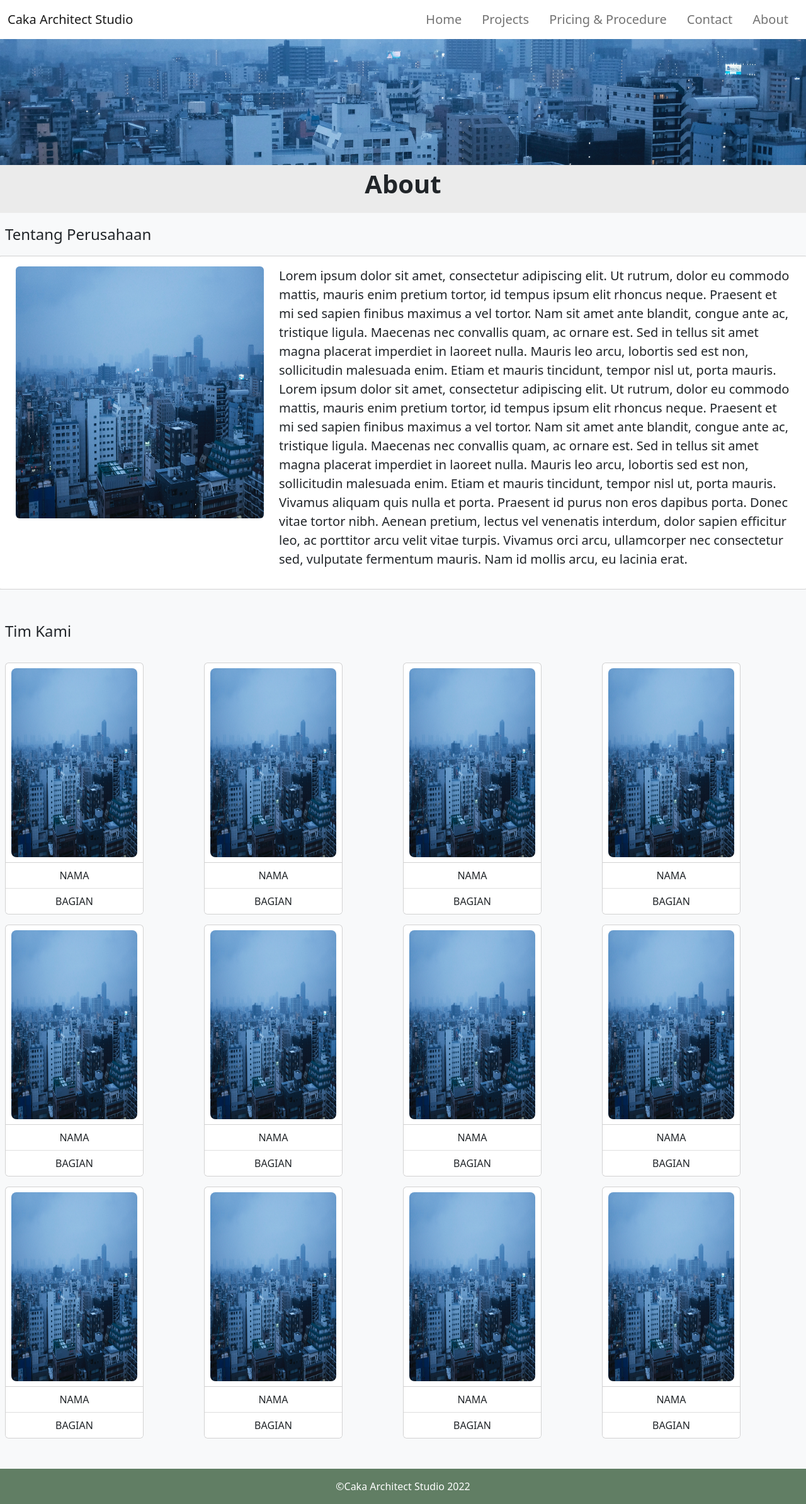
After one commit to zan090790/web-dev-cas, a CodeIgniter 4 app: template app/Views/pages/about.php in a window 1280 px wide. The commit adds this page. Shown: the whole page at 63% size. Run offline with PHP 8.4 and a stand-in for CodeIgniter, Linux system fonts and the light colour scheme; the template is opened without the code that fills it, so the values that code supplies are empty; some libraries are stand-ins or nearby versions.

Commit message:
Add files via upload

```diff
--- a/app/Config/Database.php
+++ b/app/Config/Database.php
@@ -33,9 +33,9 @@ class Database extends Config
     public $default = [
         'DSN'      => '',
         'hostname' => 'localhost',
-        'username' => '',
+        'username' => 'root',
         'password' => '',
-        'database' => '',
+        'database' => 'cas_web_db',
         'DBDriver' => 'MySQLi',
         'DBPrefix' => '',
         'pConnect' => false,
--- a/app/Config/Routes.php
+++ b/app/Config/Routes.php
@@ -37,6 +37,9 @@ $routes->set404Override();
 // route since we don't have to scan directories.
 $routes->get('/', 'Pages::index');
 $routes->get('/projects', 'Projects::index');
+$routes->get('/contact', 'Pages::contact');
+$routes->get('/about', 'Pages::about');
+$routes->get('/pricing-and-procedure', 'Pages::pricingAndProcedure');
 
 /*
  * --------------------------------------------------------------------
--- a/app/Views/layout/navbar.php
+++ b/app/Views/layout/navbar.php
@@ -9,9 +9,9 @@
             <div class="navbar-nav ms-auto">
                 <a class="nav-link mx-2 fs-5 <?php if ($title == "Caka Architect Studio") echo "active"; ?>" aria-current="page" href="<?= base_url('/'); ?>">Home</a>
                 <a class="nav-link mx-2 fs-5 <?php if ($title == "Projects") echo "active"; ?>" href="<?= base_url('/projects'); ?>">Projects</a>
-                <a class="nav-link mx-2 fs-5" href="#">Pricing & Procedure</a>
-                <a class="nav-link mx-2 fs-5" href="#">Contact</a>
-                <a class="nav-link mx-2 me-2 fs-5" href="#">About</a>
+                <a class="nav-link mx-2 fs-5 <?php if ($title == "Pricing & Procedure") echo "active"; ?>" href="<?= base_url('/pricing-and-procedure'); ?>">Pricing & Procedure</a>
+                <a class="nav-link mx-2 fs-5 <?php if ($title == "Contact") echo "active"; ?>" href="<?= base_url('/contact'); ?>">Contact</a>
+                <a class="nav-link mx-2 me-2 fs-5 <?php if ($title == "About") echo "active"; ?>" href="<?= base_url('/about'); ?>">About</a>
             </div>
         </div>
     </div>
--- a/app/Views/layout/template.php
+++ b/app/Views/layout/template.php
@@ -15,14 +15,18 @@
 
     <!-- JQuery -->
     <script src="https://ajax.googleapis.com/ajax/libs/jquery/3.6.0/jquery.min.js"></script>
+
+    <!-- Font Awesome Lib -->
+    <link rel="stylesheet" href="https://cdnjs.cloudflare.com/ajax/libs/font-awesome/4.7.0/css/font-awesome.min.css">
 </head>
 
-<body class="bg-light text-dark">
+<body class="bg-light text-dark d-flex flex-column min-vh-100">
     <?= $this->include('/layout/navbar'); ?>
 
     <?= $this->renderSection('content'); ?>
 
-    <footer class="footer mt-5 py-3">
+
+    <footer class="footer mt-auto py-3">
         <div class="container text-center">
             <span class="text-white">&#169;Caka Architect Studio 2022</span>
         </div>
--- /dev/null
+++ b/app/Views/pages/about.php
@@ -0,0 +1,168 @@
+<?= $this->extend('layout/template'); ?>
+
+<?= $this->section('content'); ?>
+<img src="../../../../img/home/img-1.jpg" class="img-fluid" alt="" style="height: 200px; width: auto; object-fit: cover; object-position: 75%;">
+
+<div class="row text-center align-items-center" style="background-color: #EBEBEB;">
+    <div class="row m-auto">
+        <p class="fs-1 fw-bold">About</p>
+    </div>
+</div>
+
+<div class="content mt-2 mx-auto px-2">
+    <div class="row mt-2">
+        <p class="fs-4 fw-semi-bold">Tentang Perusahaan</p>
+        <div class="card">
+            <div class="card-body">
+                <div class="row">
+                    <div class="col-4">
+                        <img src="../../../../img/home/img-1.jpg" class="img-fluid rounded-2" alt="" style="height: 400px; width: 400px;">
+                    </div>
+                    <div class="col-8">
+                        <p class="fs-5">
+                            Lorem ipsum dolor sit amet, consectetur adipiscing elit.
+                            Ut rutrum, dolor eu commodo mattis, mauris enim pretium tortor,
+                            id tempus ipsum elit rhoncus neque. Praesent et mi sed sapien finibus
+                            maximus a vel tortor. Nam sit amet ante blandit, congue ante ac, tristique ligula.
+                            Maecenas nec convallis quam, ac ornare est. Sed in tellus sit amet magna placerat
+                            imperdiet in laoreet nulla. Mauris leo arcu, lobortis sed est non, sollicitudin
+                            malesuada enim. Etiam et mauris tincidunt, tempor nisl ut, porta mauris.
+
+                            Lorem ipsum dolor sit amet, consectetur adipiscing elit.
+                            Ut rutrum, dolor eu commodo mattis, mauris enim pretium tortor,
+                            id tempus ipsum elit rhoncus neque. Praesent et mi sed sapien finibus
+                            maximus a vel tortor. Nam sit amet ante blandit, congue ante ac, tristique ligula.
+                            Maecenas nec convallis quam, ac ornare est. Sed in tellus sit amet magna placerat
+                            imperdiet in laoreet nulla. Mauris leo arcu, lobortis sed est non, sollicitudin
+                            malesuada enim. Etiam et mauris tincidunt, tempor nisl ut, porta mauris.
+                            Vivamus aliquam quis nulla et porta. Praesent id purus non eros dapibus porta.
+                            Donec vitae tortor nibh. Aenean pretium, lectus vel venenatis interdum,
+                            dolor sapien efficitur leo, ac porttitor arcu velit vitae turpis.
+                            Vivamus orci arcu, ullamcorper nec consectetur sed, vulputate fermentum mauris.
+                            Nam id mollis arcu, eu lacinia erat.
+                        </p>
+                    </div>
+                </div>
+            </div>
+        </div>
+    </div>
+
+    <div class="row my-5 d-grid gap-3">
+        <p class="fs-4 fw-semi-bold">Tim Kami</p>
+        <div class="row">
+            <div class="col bg-light text-center">
+                <div class="card" style="width: 220px;">
+                    <img src="../../../../img/home/img-1.jpg" class="rounded-3 mx-auto d-block m-2" alt="" style="width: 200px; height: 300px;">
+                    <ul class="list-group list-group-flush">
+                        <li class="fs-6 semi-bold list-group-item">NAMA</li>
+                        <li class="fs-6 list-group-item"> BAGIAN</li>
+                    </ul>
+                </div>
+            </div>
+            <div class="col bg-light text-center">
+                <div class="card" style="width: 220px;">
+                    <img src="../../../../img/home/img-1.jpg" class="rounded-3 mx-auto d-block m-2" alt="" style="width: 200px; height: 300px;">
+                    <ul class="list-group list-group-flush">
+                        <li class="fs-6 semi-bold list-group-item">NAMA</li>
+                        <li class="fs-6 list-group-item"> BAGIAN</li>
+                    </ul>
+                </div>
+            </div>
+            <div class="col bg-light text-center">
+                <div class="card" style="width: 220px;">
+                    <img src="../../../../img/home/img-1.jpg" class="rounded-3 mx-auto d-block m-2" alt="" style="width: 200px; height: 300px;">
+                    <ul class="list-group list-group-flush">
+                        <li class="fs-6 semi-bold list-group-item">NAMA</li>
+                        <li class="fs-6 list-group-item"> BAGIAN</li>
+                    </ul>
+                </div>
+            </div>
+            <div class="col bg-light text-center">
+                <div class="card" style="width: 220px;">
+                    <img src="../../../../img/home/img-1.jpg" class="rounded-3 mx-auto d-block m-2" alt="" style="width: 200px; height: 300px;">
+                    <ul class="list-group list-group-flush">
+                        <li class="fs-6 semi-bold list-group-item">NAMA</li>
+                        <li class="fs-6 list-group-item"> BAGIAN</li>
+                    </ul>
+                </div>
+            </div>
+        </div>
+        <div class="row">
+            <div class="col bg-light text-center">
+                <div class="card" style="width: 220px;">
+                    <img src="../../../../img/home/img-1.jpg" class="rounded-3 mx-auto d-block m-2" alt="" style="width: 200px; height: 300px;">
+                    <ul class="list-group list-group-flush">
+                        <li class="fs-6 semi-bold list-group-item">NAMA</li>
+                        <li class="fs-6 list-group-item"> BAGIAN</li>
+                    </ul>
+                </div>
+            </div>
+            <div class="col bg-light text-center">
+                <div class="card" style="width: 220px;">
+                    <img src="../../../../img/home/img-1.jpg" class="rounded-3 mx-auto d-block m-2" alt="" style="width: 200px; height: 300px;">
+                    <ul class="list-group list-group-flush">
+                        <li class="fs-6 semi-bold list-group-item">NAMA</li>
+                        <li class="fs-6 list-group-item"> BAGIAN</li>
+                    </ul>
+                </div>
+            </div>
+            <div class="col bg-light text-center">
+                <div class="card" style="width: 220px;">
+                    <img src="../../../../img/home/img-1.jpg" class="rounded-3 mx-auto d-block m-2" alt="" style="width: 200px; height: 300px;">
+                    <ul class="list-group list-group-flush">
+                        <li class="fs-6 semi-bold list-group-item">NAMA</li>
+                        <li class="fs-6 list-group-item"> BAGIAN</li>
+                    </ul>
+                </div>
+            </div>
+            <div class="col bg-light text-center">
+                <div class="card" style="width: 220px;">
+                    <img src="../../../../img/home/img-1.jpg" class="rounded-3 mx-auto d-block m-2" alt="" style="width: 200px; height: 300px;">
+                    <ul class="list-group list-group-flush">
+                        <li class="fs-6 semi-bold list-group-item">NAMA</li>
+                        <li class="fs-6 list-group-item"> BAGIAN</li>
+                    </ul>
+                </div>
+            </div>
+        </div>
+        <div class="row">
+            <div class="col bg-light text-center">
+                <div class="card" style="width: 220px;">
+                    <img src="../../../../img/home/img-1.jpg" class="rounded-3 mx-auto d-block m-2" alt="" style="width: 200px; height: 300px;">
+                    <ul class="list-group list-group-flush">
+                        <li class="fs-6 semi-bold list-group-item">NAMA</li>
+                        <li class="fs-6 list-group-item"> BAGIAN</li>
+                    </ul>
+                </div>
+            </div>
+            <div class="col bg-light text-center">
+                <div class="card" style="width: 220px;">
+                    <img src="../../../../img/home/img-1.jpg" class="rounded-3 mx-auto d-block m-2" alt="" style="width: 200px; height: 300px;">
+                    <ul class="list-group list-group-flush">
+                        <li class="fs-6 semi-bold list-group-item">NAMA</li>
+                        <li class="fs-6 list-group-item"> BAGIAN</li>
+                    </ul>
+                </div>
+            </div>
+            <div class="col bg-light text-center">
+                <div class="card" style="width: 220px;">
+                    <img src="../../../../img/home/img-1.jpg" class="rounded-3 mx-auto d-block m-2" alt="" style="width: 200px; height: 300px;">
+                    <ul class="list-group list-group-flush">
+                        <li class="fs-6 semi-bold list-group-item">NAMA</li>
+                        <li class="fs-6 list-group-item"> BAGIAN</li>
+                    </ul>
+                </div>
+            </div>
+            <div class="col bg-light text-center">
+                <div class="card" style="width: 220px;">
+                    <img src="../../../../img/home/img-1.jpg" class="rounded-3 mx-auto d-block m-2" alt="" style="width: 200px; height: 300px;">
+                    <ul class="list-group list-group-flush">
+                        <li class="fs-6 semi-bold list-group-item">NAMA</li>
+                        <li class="fs-6 list-group-item"> BAGIAN</li>
+                    </ul>
+                </div>
+            </div>
+        </div>
+    </div>
+</div>
+<?= $this->endSection(); ?>
--- a/app/Views/pages/home.php
+++ b/app/Views/pages/home.php
@@ -70,7 +70,7 @@
                 Ut rutrum, dolor eu commodo mattis, mauris enim pretium tortor,
                 id tempus ipsum elit rhoncus neque. Praesent et mi sed sapien finibus maximus a vel tortor.
                 Nam sit amet ante blandit, congue ante ac, tristique ligula. Maecenas nec convallis quam, ac ornare est. </p>
-            <button type="button" class="btn btn-success mt-5" id="home-btn-2" style="--bs-btn-padding-y: 20px; --bs-btn-padding-x: 100px; --bs-btn-font-size: 1rem;">
+            <button type="button" class="btn btn-success my-5" id="home-btn-2" style="--bs-btn-padding-y: 20px; --bs-btn-padding-x: 100px; --bs-btn-font-size: 1rem;">
                 Success
             </button>
         </div>
@@ -108,7 +108,7 @@
     </div>
     <div class="row justify-content-center">
         <div class="col text-center">
-            <button type="button" class="btn btn-success mt-5 text-light" id="home-btn-2" style="--bs-btn-padding-y: 20px; --bs-btn-padding-x: 100px; --bs-btn-font-size: 1rem;">
+            <button type="button" class="btn btn-success my-5 text-light" id="home-btn-2" style="--bs-btn-padding-y: 20px; --bs-btn-padding-x: 100px; --bs-btn-font-size: 1rem;">
                 Success
             </button>
         </div>
--- a/public/css/style.css
+++ b/public/css/style.css
@@ -57,6 +57,11 @@ body {
   display: none;
 }
 
+/* about */
+.content {
+  max-width: 1280px;
+}
+
 @media (max-width: 640px) {
   .mobile-view {display: block;}
   .desktop-view {display: none;}
```
Also changed, not shown: app/Controllers/Pages.php (+31 -2 lines), app/Models/ImgJenis.php (added, +27 -0 lines), app/Models/ImgPath.php (added, +30 -0 lines), app/Models/Projek.php (added, +31 -0 lines), app/Models/ProjekKategori.php (added, +27 -0 lines), app/Views/pages/contact.php (added, +37 -0 lines), app/Views/pages/pricing_and_procedure.php (added, +55 -0 lines).
